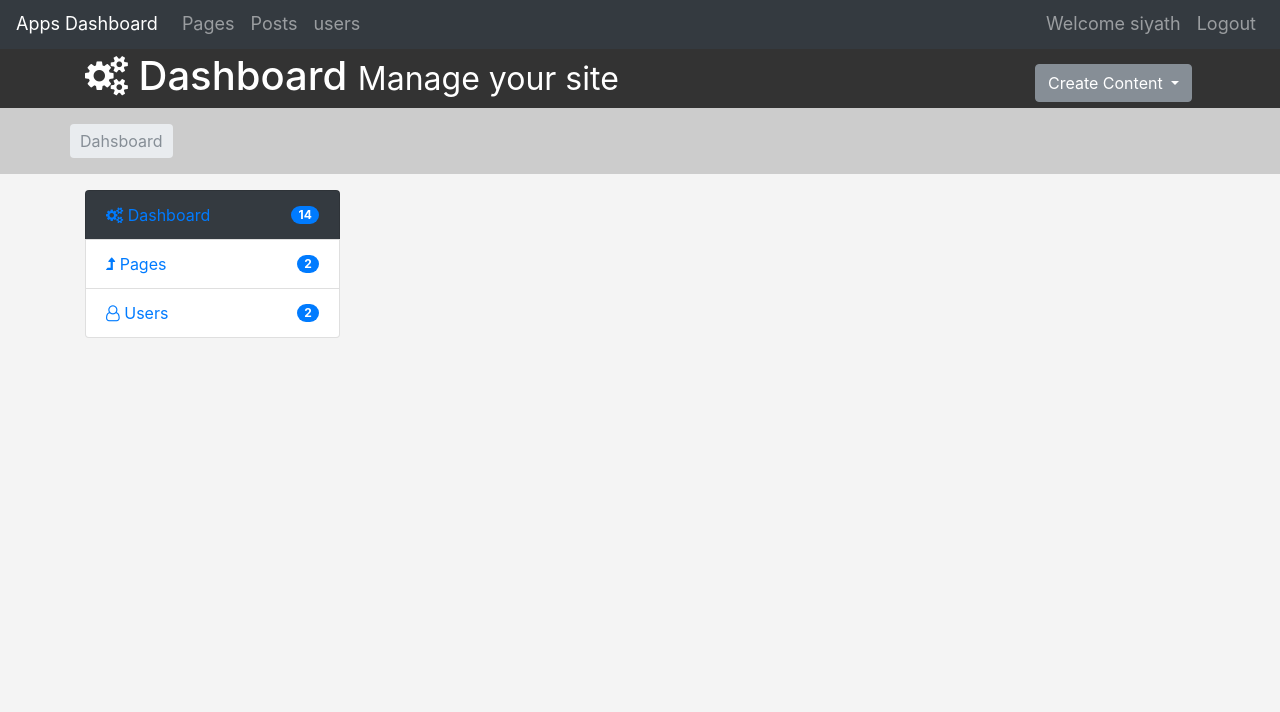
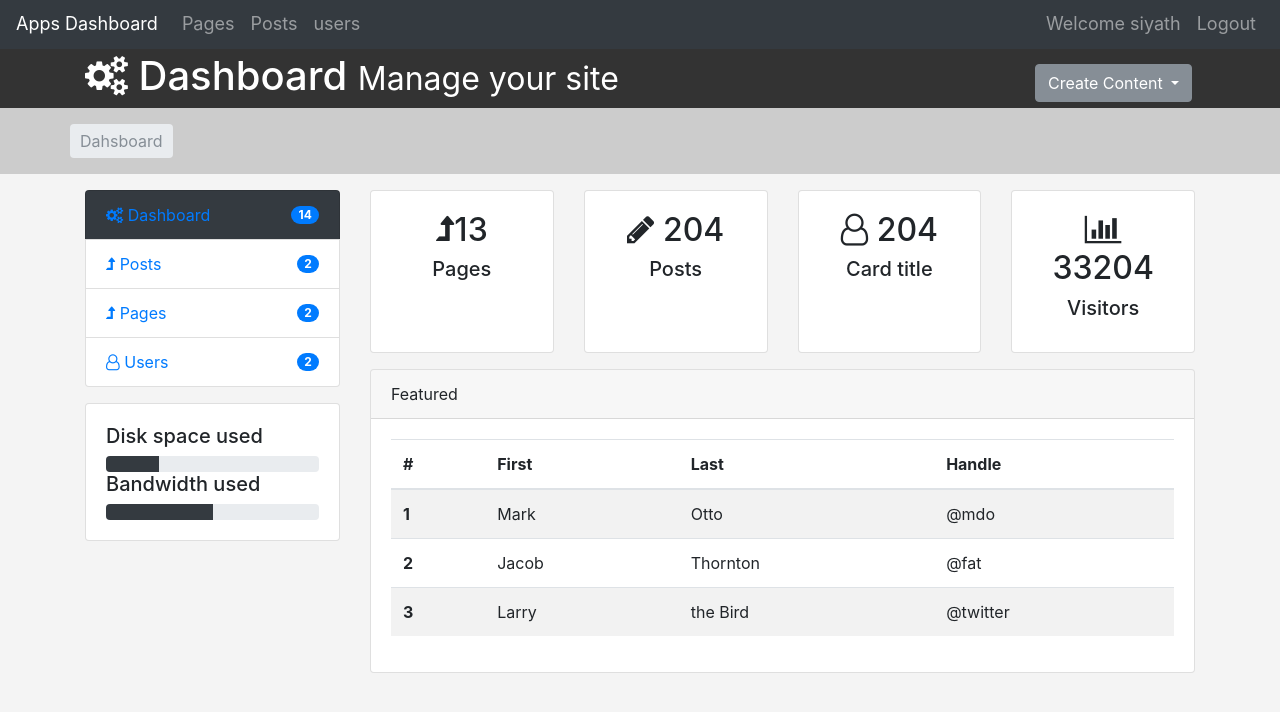
Before and after one commit to siyathkasali/Admin-Template, a plain HTML site: page index.html in a window 1280 px wide. Drawn offline with nearby package versions, Linux system fonts and the light colour scheme; a script that the page names is missing.

Commit message:
Bootstrap 4

```diff
--- a/index.html
+++ b/index.html
@@ -8,6 +8,7 @@
   <link rel="stylesheet" href="https://cdnjs.cloudflare.com/ajax/libs/font-awesome/4.7.0/css/font-awesome.min.css">
   <link rel="stylesheet" href="css/bootstrap.min.css">
   <link rel="stylesheet" href="css/style.css">
+  <script src="https://cdn.ckeditor.com/4.8.0/standard/ckeditor.js"></script>
   <title>Admin Dashboard</title>
 </head>
 
@@ -64,7 +65,7 @@
               Create Content
             </button>
             <div class="dropdown-menu" aria-labelledby="dropdownMenuButton">
-              <a class="dropdown-item" href="#">Add Page</a>
+              <a class="dropdown-item" type="button" data-toggle="modal" data-target="#exampleModal">Add Page</a>
               <a class="dropdown-item" href="#">Add post</a>
               <a class="dropdown-item" href="#">Add User</a>
             </div>
@@ -78,7 +79,7 @@
     <div class="container">
       <div class="row">
         <ol class="breadcrumb mt-3">
-              <li class="breadcrumb-item active">Dahsboard  </li>
+          <li class="breadcrumb-item active">Dahsboard </li>
         </ol>
       </div>
     </div>
@@ -96,24 +97,143 @@
               <span class="badge badge-primary badge-pill">14</span>
             </li>
             <li class="list-group-item d-flex justify-content-between align-items-center">
-                      <a href="pages.html"><i class="fa fa-level-up" aria-hidden="true"></i> Pages</a>
+              <a href="posts.html">
+                <i class="fa fa-level-up" aria-hidden="true"></i>
+                Posts</a>
               <span class="badge badge-primary badge-pill">2</span>
             </li>
             <li class="list-group-item d-flex justify-content-between align-items-center">
-                      <a href="pages.html"><i class="fa fa-user-o" aria-hidden="true"></i>
+              <a href="pages.html">
+                <i class="fa fa-level-up" aria-hidden="true"></i> Pages</a>
+              <span class="badge badge-primary badge-pill">2</span>
+            </li>
+            <li class="list-group-item d-flex justify-content-between align-items-center">
+              <a href="users.html">
+                <i class="fa fa-user-o" aria-hidden="true"></i>
                 Users</a>
               <span class="badge badge-primary badge-pill">2</span>
             </li>
           </ul>
+
+          <div class="card mt-3">
+            <div class="card-body">
+              <h5>Disk space used</h5>
+              <div class="progress">
+                <div class="progress-bar bg-dark" role="progressbar" style="width: 25%" aria-valuenow="25" aria-valuemin="0" aria-valuemax="100"></div>
+              </div>
+              <h5>Bandwidth used</h5>
+              <div class="progress">
+                <div class="progress-bar bg-dark" role="progressbar" style="width: 50%" aria-valuenow="25" aria-valuemin="0" aria-valuemax="100"></div>
+              </div>
+            </div>
+          </div>
         </div>
         <div class="col-md-9">
-
+          <div class="card-deck text-center">
+            <div class="card">
+              <div class="card-body">
+                <h2>
+                  <i class="fa fa-level-up" aria-hidden="true"></i>13</h2>
+                <h5 class="card-title">Pages</h5>
+              </div>
+            </div>
+            <div class="card">
+              <div class="card-body">
+                <h2>
+                  <i class="fa fa-pencil" aria-hidden="true"></i> 204</h2>
+                <h5 class="card-title">Posts</h5>
+              </div>
+            </div>
+            <div class="card">
+              <div class="card-body">
+                <h2>
+                  <i class="fa fa-user-o" aria-hidden="true"></i> 204</h2>
+                <h5 class="card-title">Card title</h5>
+              </div>
+            </div>
+            <div class="card">
+              <div class="card-body">
+                <h2>
+                  <i class="fa fa-bar-chart" aria-hidden="true"></i> 33204</h2>
+                <h5 class="card-title">Visitors</h5>
+              </div>
+            </div>
+          </div>
+          <!-- users -->
+          <div class="card mt-3">
+              <div class="card-header">
+                Featured
+              </div>
+              <div class="card-body">
+                  <table class="table table-striped">
+                      <thead>
+                        <tr>
+                          <th scope="col">#</th>
+                          <th scope="col">First</th>
+                          <th scope="col">Last</th>
+                          <th scope="col">Handle</th>
+                        </tr>
+                      </thead>
+                      <tbody>
+                        <tr>
+                          <th scope="row">1</th>
+                          <td>Mark</td>
+                          <td>Otto</td>
+                          <td>@mdo</td>
+                        </tr>
+                        <tr>
+                          <th scope="row">2</th>
+                          <td>Jacob</td>
+                          <td>Thornton</td>
+                          <td>@fat</td>
+                        </tr>
+                        <tr>
+                          <th scope="row">3</th>
+                          <td>Larry</td>
+                          <td>the Bird</td>
+                          <td>@twitter</td>
+                        </tr>
+                      </tbody>
+                    </table>
+              </div>
+            </div>
         </div>
       </div>
     </div>
   </section>
 
-
+  <!-- Modal -->
+<div class="modal fade" id="exampleModal" tabindex="-1" role="dialog" aria-labelledby="exampleModalLabel" aria-hidden="true">
+    <div class="modal-dialog" role="document">
+      <div class="modal-content">
+        <form>
+        <div class="modal-header">
+          <h5 class="modal-title" id="exampleModalLabel">Modal title</h5>
+          <button type="button" class="close" data-dismiss="modal" aria-label="Close">
+            <span aria-hidden="true">&times;</span>
+          </button>
+        </div>
+        <div class="modal-body">
+            <div class="form-group">
+                <label>title</label>
+                <input type="input" class="form-control" placeholder="title">
+              </div>
+              <div class="form-group">
+                  <label for="exampleFormControlTextarea1">pagebody</label>
+                  <textarea class="form-control" id="exampleFormControlTextarea1" name="editor1" rows="3"></textarea>
+                </div>
+        </div>
+        <div class="modal-footer">
+          <button type="button" class="btn btn-secondary" data-dismiss="modal">Close</button>
+          <button type="button" class="btn btn-primary">submit</button>
+        </div>
+      </form>
+      </div>
+    </div>
+  </div>
+  <script>
+			CKEDITOR.replace( 'editor1' );
+		</script>
   <script src="https://code.jquery.com/jquery-3.2.1.slim.min.js"></script>
   <script src="https://cdnjs.cloudflare.com/ajax/libs/popper.js/1.12.9/umd/popper.min.js"></script>
   <script src="js/bootstrap.min.js"></script>
```
Lines whose indentation alone changed are shown as unchanged.
